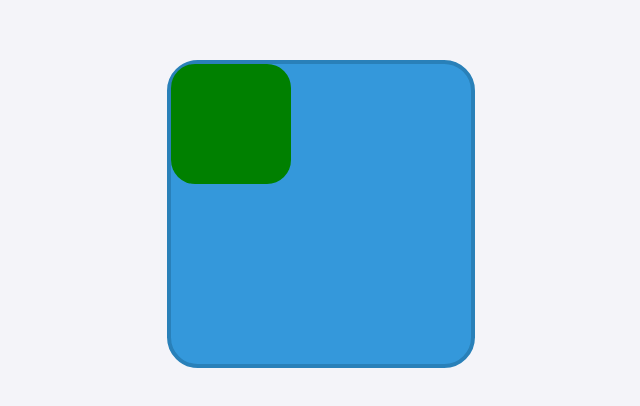
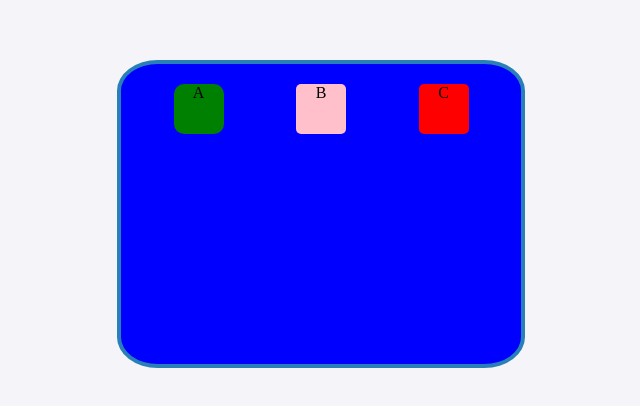
Before and after one commit to asfiyasiddiqui930/yoyoyoyoyo, a plain HTML site: page test on day 1.html in a window 1280 px wide. Shown: the part 186-592 px from the top of the page, without its empty margins (319-959 px from the left). Drawn offline with Linux system fonts and the light colour scheme.

Commit message:
test on day 1 on flexbox

```diff
--- a/test 1 .html
+++ b/test on day 1.html
@@ -17,26 +17,45 @@
 
         /* Styling for the big outer box */
         .outer-box {
-            width: 300px;
+            width: 400px;
             height: 300px;
-            background-color: #3498db; /* Blue */
+            background-color: blue; /* Blue */
             border: 4px solid #2980b9;
 
             /* Centers the inner box inside the outer box */
             display: flex;
-            justify-content: bottom;
-            align-item:bottom;
+            justify-content: space-evenly;
+            align-items:flex-start;
             border-radius:10%;
 
         }
 
         /* Styling for the small inner box */
         .inner-box {
-            width: 120px;
-            height: 120px;
-            background-color:green; /* Red */
+            width: 50px;
+            height: 50px;
+            margin:20px;
+            background-color:green; O
             border: black;
             border-radius:20%;
+            text-align:center;
+        }
+        .inner-box2{
+          width: 50px;
+            height: 50px;
+            margin:20px;
+            background-color: pink;
+            border-radius:10%;
+            text-align:center;
+
+        }
+        .inner-box3{
+            width: 50px;
+            height: 50px;
+            margin:20px;
+            background-color:red;
+            border-radius:10%;
+            text-align:center;
         }
     </style>
 </head>
@@ -45,7 +64,9 @@
     <!-- Outer Box -->
     <div class="outer-box">
         <!-- Inner Box -->
-        <div class="inner-box"></div>
+        <div class="inner-box">A</div>
+        <div class="inner-box2">B</div>
+        <div class="inner-box3">C</div>
     </div>
 
 </body>
```
Also changed, not shown: test on day 1 flexbox.html (added, +11 -0 lines), test on day 1.css (renamed from test 1.css).
